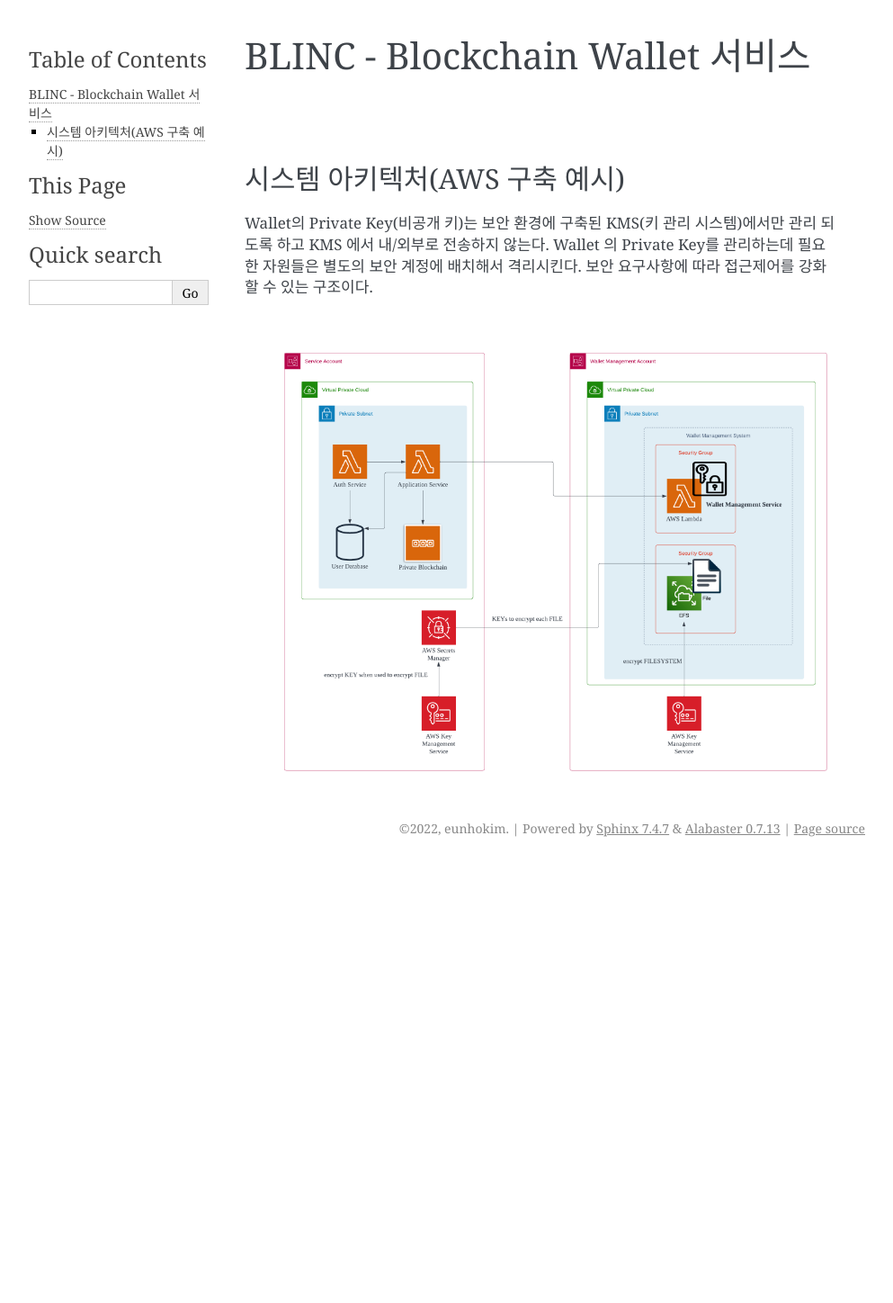
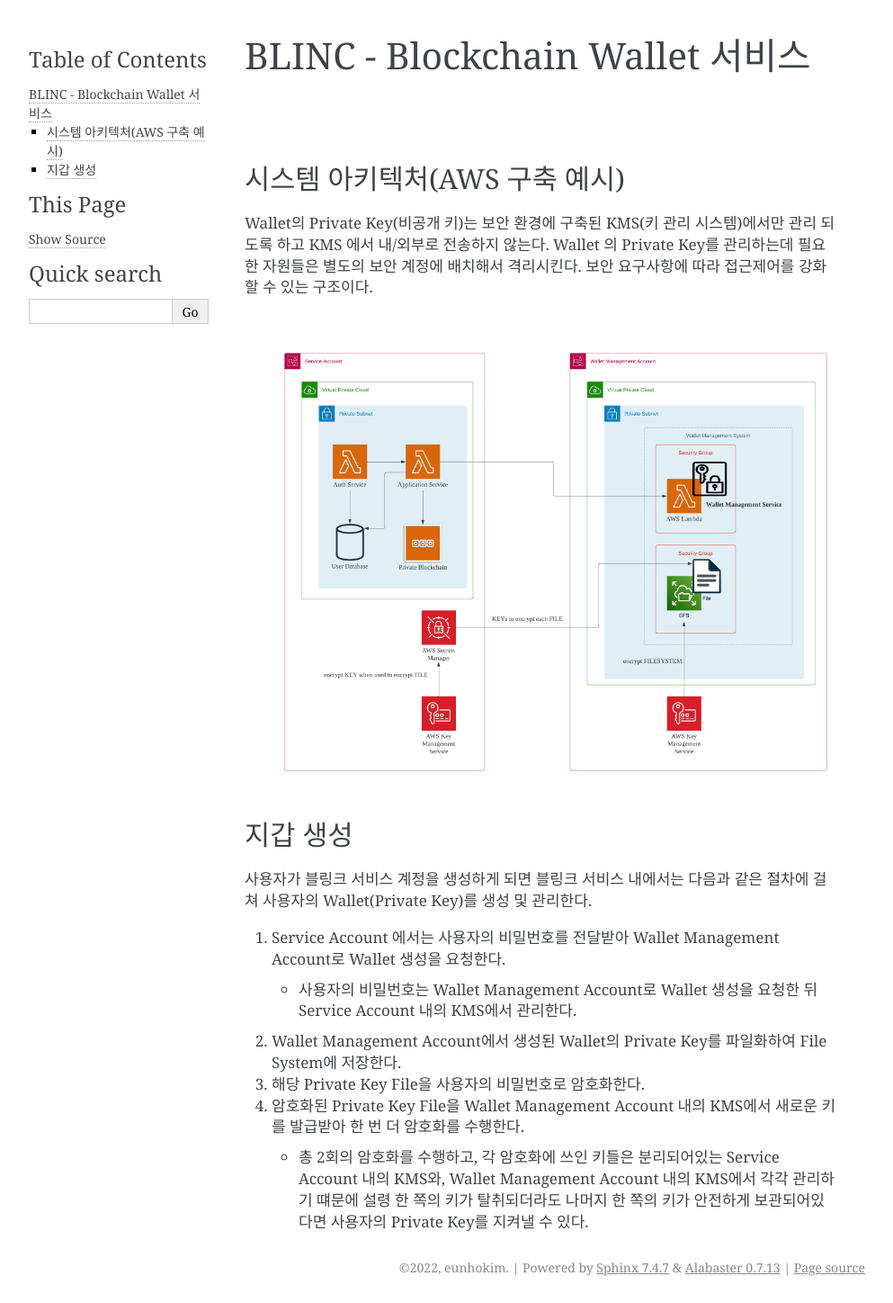
Before and after one commit to experimenting-to-learn/contents, a Sphinx documentation site: the page built from docs/source/blinc-intro.md, in a window 1280 px wide. Shown: the whole page at 90% size, without its empty margins (148-1141 px from the left). Built offline with Sphinx 7.4.7, drawn with Linux system fonts in a browser that asks for light colours; before the commit the page ends 960 px from its top, so only the background shows below that.

Commit message:
update: wallet creation part

```diff
--- a/docs/source/blinc-intro.md
+++ b/docs/source/blinc-intro.md
@@ -6,3 +6,12 @@
 Wallet의 Private Key(비공개 키)는 보안 환경에 구축된 KMS(키 관리 시스템)에서만 관리 되도록 하고 KMS 에서 내/외부로 전송하지 않는다. Wallet 의 Private Key를 관리하는데 필요한 자원들은 별도의 보안 계정에 배치해서 격리시킨다. 보안 요구사항에 따라 접근제어를 강화할 수 있는 구조이다.
 
 ![reference_architecture](./_static/aws_system_architecture.png)
+### 지갑 생성
+사용자가 블링크 서비스 계정을 생성하게 되면 블링크 서비스 내에서는 다음과 같은 절차에 걸쳐 사용자의 Wallet(Private Key)를 생성 및 관리한다.
+
+1. Service Account 에서는 사용자의 비밀번호를 전달받아 Wallet Management Account로 Wallet 생성을 요청한다.
+    - 사용자의 비밀번호는 Wallet Management Account로 Wallet 생성을 요청한 뒤 Service Account 내의 KMS에서 관리한다.
+1. Wallet Management Account에서 생성된 Wallet의 Private Key를 파일화하여 File System에 저장한다.
+1. 해당 Private Key File을 사용자의 비밀번호로 암호화한다.
+1. 암호화된 Private Key File을 Wallet Management Account 내의 KMS에서 새로운 키를 발급받아 한 번 더 암호화를 수행한다.
+    - 총 2회의 암호화를 수행하고, 각 암호화에 쓰인 키들은 분리되어있는 Service Account 내의 KMS와, Wallet Management Account 내의 KMS에서 각각 관리하기 떄문에 설령 한 쪽의 키가 탈취되더라도 나머지 한 쪽의 키가 안전하게 보관되어있다면 사용자의 Private Key를 지켜낼 수 있다.
```
